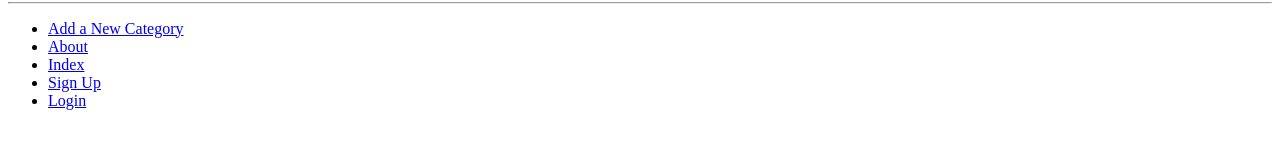
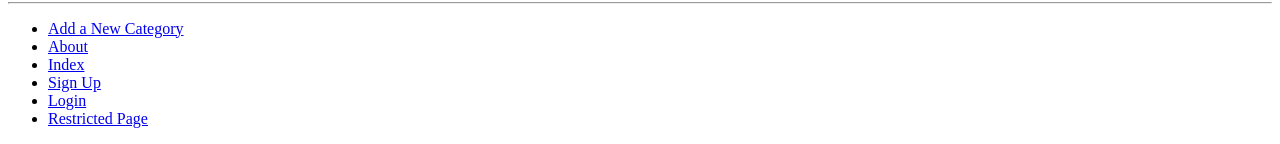
Before and after one commit to Paulverise115/TangoWithDjangoApp, a Django app: page / in a window 1280 px wide. Shown: the part 798-942 px from the top of the page. Before the commit the page ends 908 px from the top, so only its background shows below. Run offline with Django 3.2, Linux system fonts and the light colour scheme; data comes from the database, SQL or seed files in the repository; parts of the project's set-up code (start-up, migrations or seed data) failed here and were passed over.

Commit message:
updated base template

```diff
--- a/workspace/tango_with_django_project/rango/urls.py
+++ b/workspace/tango_with_django_project/rango/urls.py
@@ -10,4 +10,5 @@ urlpatterns = [
     path('category/<slug:category_name_slug>/add_page/', views.add_page, name='add_page'),
     path('register/', views.register, name='register'),
     path('login/', views.user_login, name='login'),
+    path('restricted/', views.retricted, name='restricted'),
 ]
--- a/workspace/tango_with_django_project/templates/rango/base.html
+++ b/workspace/tango_with_django_project/templates/rango/base.html
@@ -30,6 +30,7 @@
                 <li><a href="{% url 'rango:index' %}">Index</a></li>
                 <li><a href="{% url 'rango:register' %}">Sign Up</a></li>
                 <li><a href="{% url 'rango:login' %}">Login</a></li>
+                <li><a href="{% url 'rango:restricted' %}">Restricted Page</a></li>
             </ul>
         </div>
 
```
